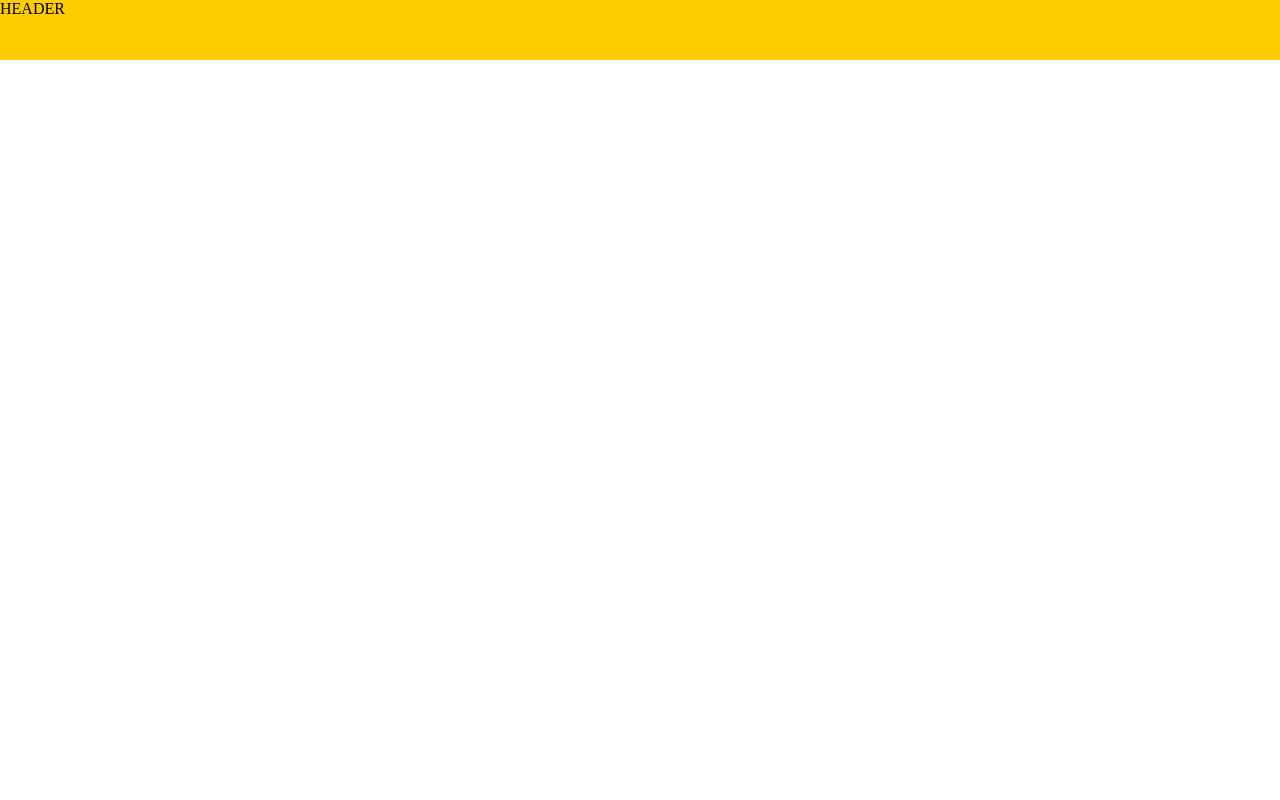
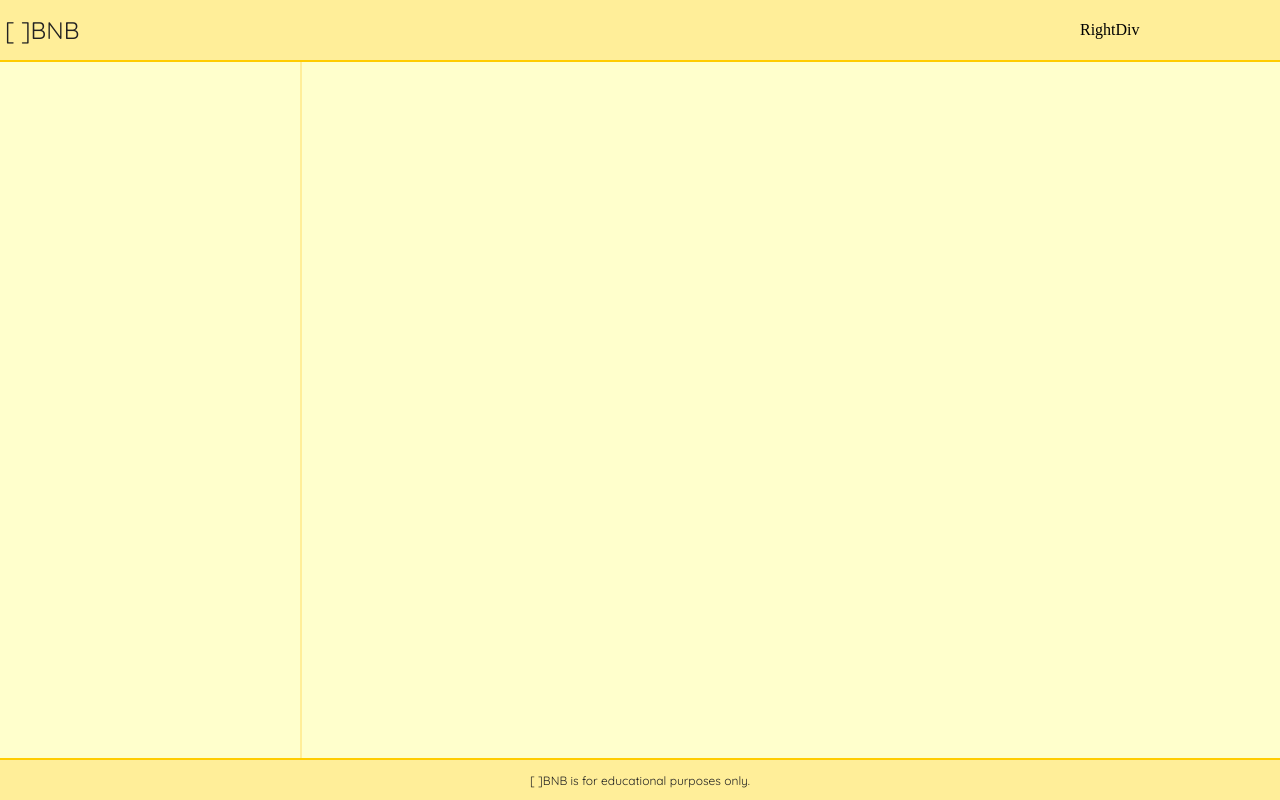
Before and after one commit to johnSerrano/airbnb_clone, a React app in the folder web/: page / in a window 1280 px wide. Built offline with nearby package versions, Linux system fonts and the light colour scheme.

Commit message:
basic framework for front end working

```diff
--- a/web/index.html
+++ b/web/index.html
@@ -1,8 +1,9 @@
 <!Doctype HTML>
-<html>
+<html style="height:100%;">
 <head>
   <title>[ ]BNB</title>
   <meta name="viewport" content="width=device-width, initial-scale=1.0">
+  <link href="https://fonts.googleapis.com/css?family=Quicksand" rel="stylesheet">
 </head>
 <body>
   <div id="root"></div>
--- a/web/js/Components/Content.js
+++ b/web/js/Components/Content.js
@@ -0,0 +1,18 @@
+import React, { Component } from "react";
+import ReactDOM from "react-dom";
+
+export default class Content extends Component {
+  render() {
+    var containStyle = {
+      // width: "300px",
+      // height: "100%",
+      backgroundColor: "#ffc",
+      // borderRight: "2px solid #fe9",
+      flex: "1 1 auto",
+      display: "flex",
+      flexDirection: "column",
+      alignItems: "left",
+    };
+    return <div style={containStyle}></div>;
+  }
+}
--- a/web/js/Components/Footer.js
+++ b/web/js/Components/Footer.js
@@ -0,0 +1,26 @@
+import React, { Component } from "react";
+import ReactDOM from "react-dom";
+
+export default class Header extends Component {
+  render() {
+    var containStyle = {
+      width: "100%",
+      height: "40px",
+      backgroundColor: "#fe9",
+      borderTop: "2px solid #fc0",
+      display: "flex",
+      flexDirection: "row",
+      alignItems: "center",
+      justifyContent: "space-around"
+    };
+    var logoStyle = {
+      color: "#222",
+      fontFamily: "'Quicksand', sans-serif",
+      fontSize: "12px"
+    }
+    var rightDivStyle = {
+      width: "200px"
+    }
+    return <div style={containStyle}><div style={logoStyle}>[ ]BNB is for educational purposes only.</div></div>;
+  }
+}
--- a/web/js/Components/Header.js
+++ b/web/js/Components/Header.js
@@ -6,8 +6,22 @@ export default class Header extends Component {
     var containStyle = {
       width: "100%",
       height: "60px",
-      backgroundColor: "#fc0"
+      backgroundColor: "#fe9",
+      borderBottom: "2px solid #fc0",
+      display: "flex",
+      flexDirection: "row",
+      alignItems: "center",
+      justifyContent: "space-between"
     };
-    return <div style={containStyle}>HEADER</div>;
+    var logoStyle = {
+      color: "#222",
+      padding: "5px",
+      fontFamily: "'Quicksand', sans-serif",
+      fontSize: "24px"
+    }
+    var rightDivStyle = {
+      width: "200px"
+    }
+    return <div style={containStyle}><div style={logoStyle}>[ ]BNB</div><div style={rightDivStyle}>RightDiv</div></div>;
   }
 }
--- a/web/js/Components/LeftColumn.js
+++ b/web/js/Components/LeftColumn.js
@@ -0,0 +1,18 @@
+import React, { Component } from "react";
+import ReactDOM from "react-dom";
+
+export default class LeftColumn extends Component {
+  render() {
+    var containStyle = {
+      width: "300px",
+      // height: "100%",
+      backgroundColor: "#ffc",
+      borderRight: "2px solid #fe9",
+      flex: "0 1 auto",
+      display: "flex",
+      flexDirection: "column",
+      alignItems: "left",
+    };
+    return <div style={containStyle}></div>;
+  }
+}
--- a/web/js/app.js
+++ b/web/js/app.js
@@ -1,10 +1,35 @@
 import React from "react";
 import ReactDOM from "react-dom";
-import Header from "./Components/Header.js";
+import Header from     "./Components/Header.js";
+import LeftColumn from "./Components/LeftColumn.js";
+import Content from "./Components/Content.js";
+import Footer from "./Components/Footer.js"
 
 document.body.style.margin = 0;
+document.body.style.height = "100%";
+document.body.style.width = "100%";
+document.getElementById("root").style.height = "100%";
+document.getElementById("root").style.width = "100%";
+
+var topStyle = {
+  height: "100%",
+  display: "flex",
+  flexDirection: "Column"
+}
+var midStyle = {
+  flex: "1 1 auto",
+  display: "flex",
+  flexDirection: "row",
+}
 
 ReactDOM.render(
-  <Header />,
+  <div style={topStyle}>
+    <Header />
+    <div style={midStyle}>
+      <LeftColumn />
+      <Content />
+    </div>
+    <Footer />
+  </div>,
   document.getElementById("root")
 )
```
